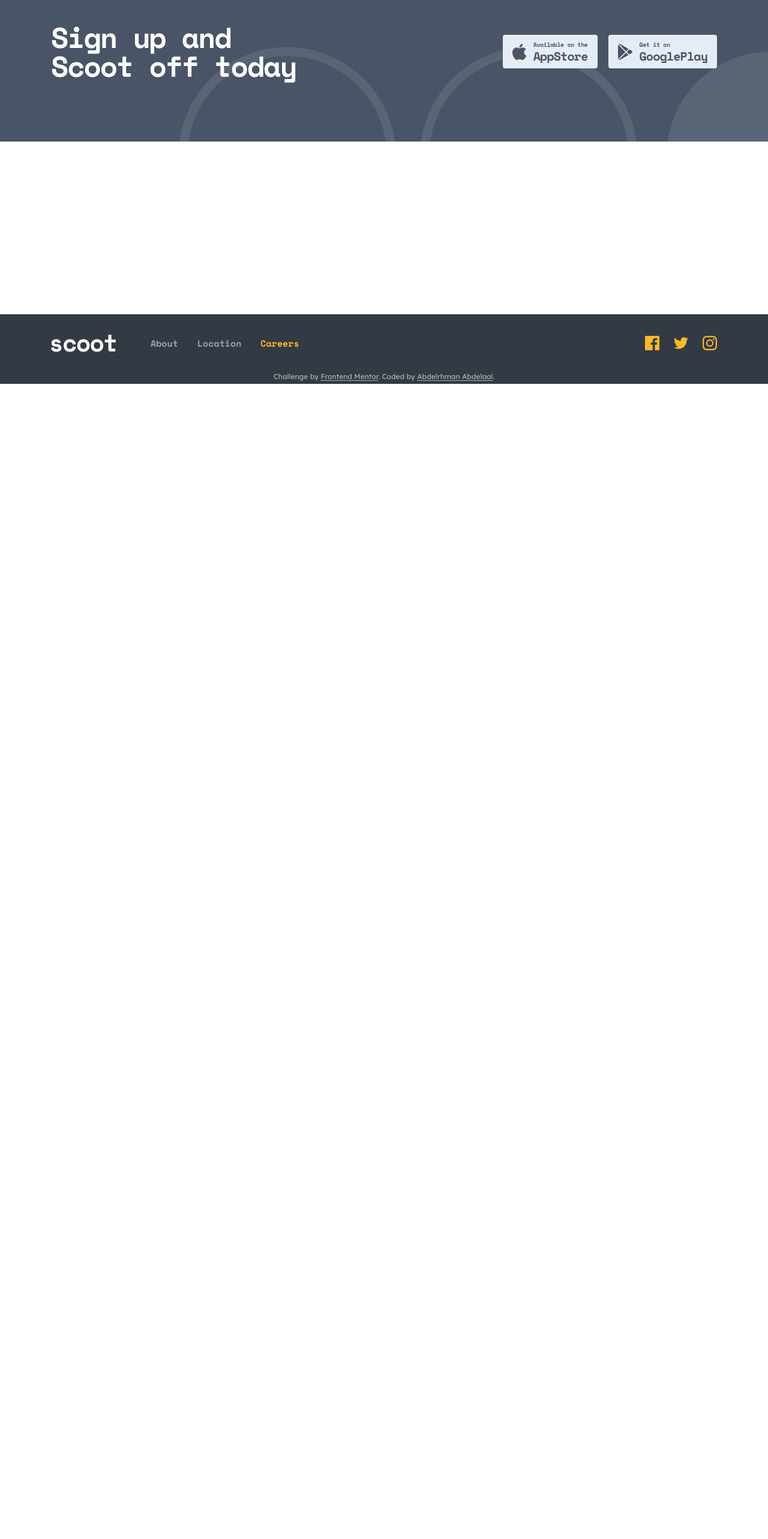
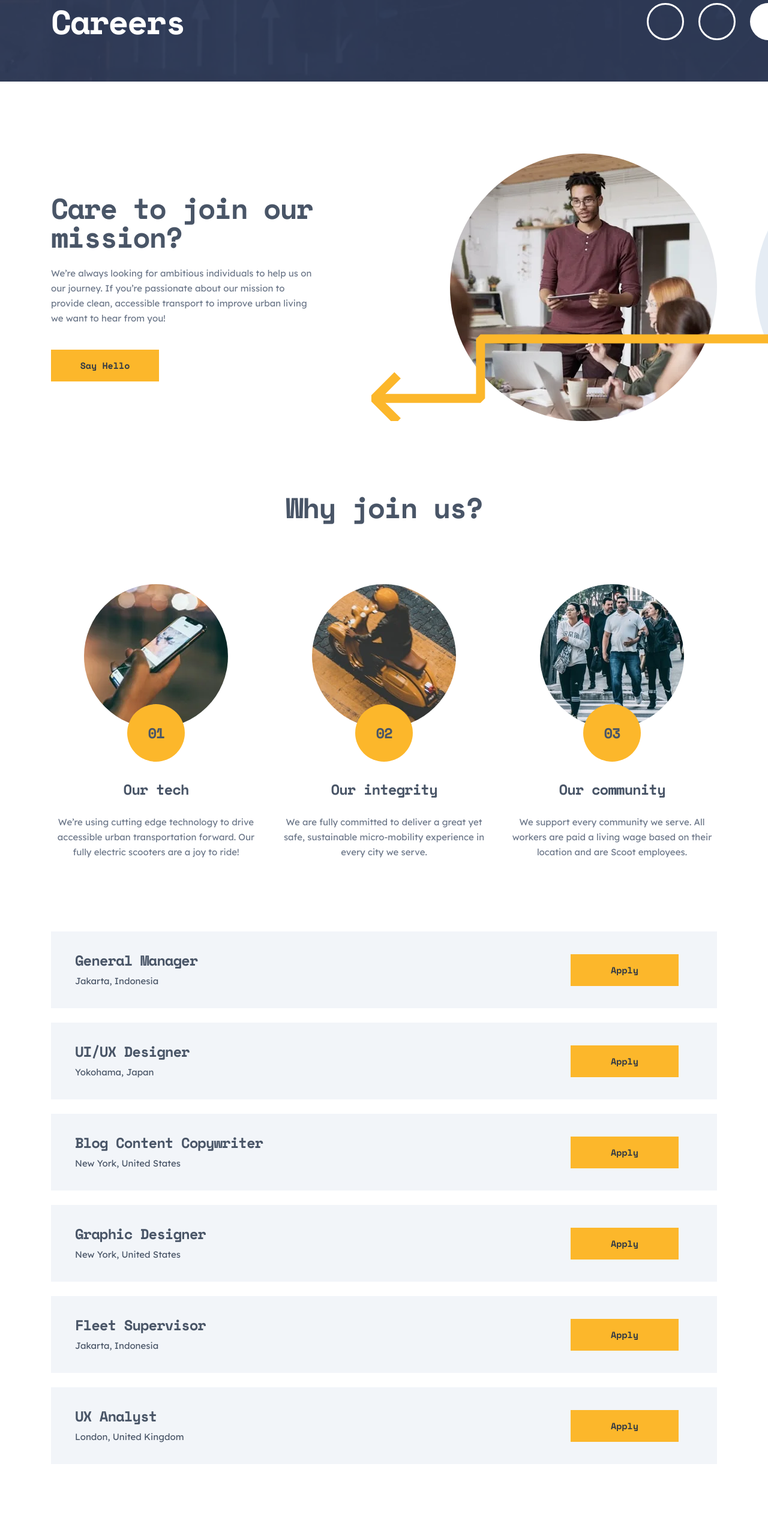
Before and after one commit to MrBlackvanta/scoot-multi-page-website, a Next.js app: page /careers in a window 1280 px wide. Shown: the part 160-2726 px from the top of the page at 60% size. Before the commit the page ends 800 px from the top, so only its background shows below. Built offline with nearby package versions, Linux system fonts and the light colour scheme.

Commit message:
feat: add Values component to About and Careers pages, implement Openings section, and enhance accessibility

```diff
--- a/src/app/about/page.tsx
+++ b/src/app/about/page.tsx
@@ -1,8 +1,9 @@
 import heroDesktop from "@/assets/images/about/hero-desktop.webp";
 import heroMobile from "@/assets/images/about/hero-mobile.webp";
 import heroTablet from "@/assets/images/about/hero-tablet.webp";
+import { Values } from "@/components";
 import { DownloadCta, PageHero } from "@/components/layout";
-import { Faqs, Intro, Values } from "@/views/about";
+import { Faqs, Intro } from "@/views/about";
 
 export default function About() {
   return (
@@ -14,7 +15,7 @@ export default function About() {
         desktop={heroDesktop}
       />
       <Intro />
-      <Values />
+      <Values title="Our values" />
       <Faqs />
       <DownloadCta />
     </main>
--- a/src/app/careers/page.tsx
+++ b/src/app/careers/page.tsx
@@ -1,8 +1,22 @@
-import { DownloadCta } from "@/components/layout";
+import heroDesktop from "@/assets/images/shared/page-hero-desktop.webp";
+import heroMobile from "@/assets/images/shared/page-hero-mobile.webp";
+import heroTablet from "@/assets/images/shared/page-hero-tablet.webp";
+import { Values } from "@/components";
+import { DownloadCta, PageHero } from "@/components/layout";
+import { Intro, Openings } from "@/views/careers";
 
 export default function Careers() {
   return (
     <main className="flex-1">
+      <PageHero
+        title="Careers"
+        mobile={heroMobile}
+        tablet={heroTablet}
+        desktop={heroDesktop}
+      />
+      <Intro />
+      <Values title="Why join us?" />
+      <Openings />
       <DownloadCta />
     </main>
   );
--- a/src/components/index.ts
+++ b/src/components/index.ts
@@ -2,3 +2,4 @@ export { default as Button, ButtonAnchor, ButtonLink } from "./button";
 export { default as Picture } from "./picture";
 export { default as StoreBadges } from "./store-badges";
 export { default as StoryPanel } from "./story-panel";
+export { default as Values } from "./values";
--- a/src/views/about/values.tsx
+++ b/src/components/values.tsx
@@ -20,7 +20,7 @@ const values = [
   },
 ];
 
-export default function Values() {
+export default function Values({ title }: { title: string }) {
   return (
     <section aria-labelledby="values-heading" className="pt-30">
       <div className="v-page">
@@ -28,7 +28,7 @@ export default function Values() {
           id="values-heading"
           className="mb-16 text-center font-display text-section-sm font-bold text-navy md:mb-26 md:text-section"
         >
-          Our values
+          {title}
         </h2>
 
         <ol
--- a/src/views/about/index.ts
+++ b/src/views/about/index.ts
@@ -1,3 +1,2 @@
 export { default as Faqs } from "./faqs";
 export { default as Intro } from "./intro";
-export { default as Values } from "./values";
--- /dev/null
+++ b/src/views/careers/index.ts
@@ -0,0 +1,2 @@
+export { default as Intro } from "./intro";
+export { default as Openings } from "./openings";
--- /dev/null
+++ b/src/views/careers/intro.tsx
@@ -0,0 +1,20 @@
+import joinUs from "@/assets/images/careers/join-us.webp";
+import { Button, StoryPanel } from "@/components";
+
+export default function Intro() {
+  return (
+    <section className="relative isolate overflow-clip pt-18 md:pt-36 lg:pt-30">
+      <div className="v-page">
+        <StoryPanel
+          image={joinUs}
+          title="Care to join our mission?"
+          body="We’re always looking for ambitious individuals to help us on our journey. If you’re passionate about our mission to provide clean, accessible transport to improve urban living we want to hear from you!"
+          imageOn="right"
+          arrow={{ turn: "down", at: "-bottom-1.5 -left-1.5 md:-left-33" }}
+        >
+          <Button>Say Hello</Button>
+        </StoryPanel>
+      </div>
+    </section>
+  );
+}
--- /dev/null
+++ b/src/views/careers/openings.tsx
@@ -0,0 +1,47 @@
+import { Button } from "@/components";
+
+const openings = [
+  { role: "General Manager", location: "Jakarta, Indonesia" },
+  { role: "UI/UX Designer", location: "Yokohama, Japan" },
+  { role: "Blog Content Copywriter", location: "New York, United States" },
+  { role: "Graphic Designer", location: "New York, United States" },
+  { role: "Fleet Supervisor", location: "Jakarta, Indonesia" },
+  { role: "UX Analyst", location: "London, United Kingdom" },
+];
+
+export default function Openings() {
+  return (
+    <section
+      aria-labelledby="openings-heading"
+      className="pt-36 pb-30 md:pt-30 lg:pb-40"
+    >
+      <div className="v-page">
+        <h2 id="openings-heading" className="sr-only">
+          Open positions
+        </h2>
+
+        <ul role="list" className="flex flex-col gap-4 lg:gap-6">
+          {openings.map(({ role, location }) => (
+            <li
+              key={role}
+              className="flex min-h-47.5 flex-col items-center justify-center gap-4 bg-snow px-8 py-8 text-center md:min-h-32 md:flex-row md:justify-between md:gap-6 md:px-12 md:py-4 md:text-left lg:ps-10 lg:pe-16"
+            >
+              <div>
+                <h3 className="font-display text-item font-bold text-navy md:text-card">
+                  {role}
+                </h3>
+                <p className="mt-1 text-navy md:mt-2">{location}</p>
+              </div>
+              <Button
+                aria-label={`Apply for ${role}`}
+                className="w-full md:w-45"
+              >
+                Apply
+              </Button>
+            </li>
+          ))}
+        </ul>
+      </div>
+    </section>
+  );
+}
```
Also changed, not shown: src/assets/images/home/telemetry.webp, 1 other file (tests, documents, lock files or other folders).
